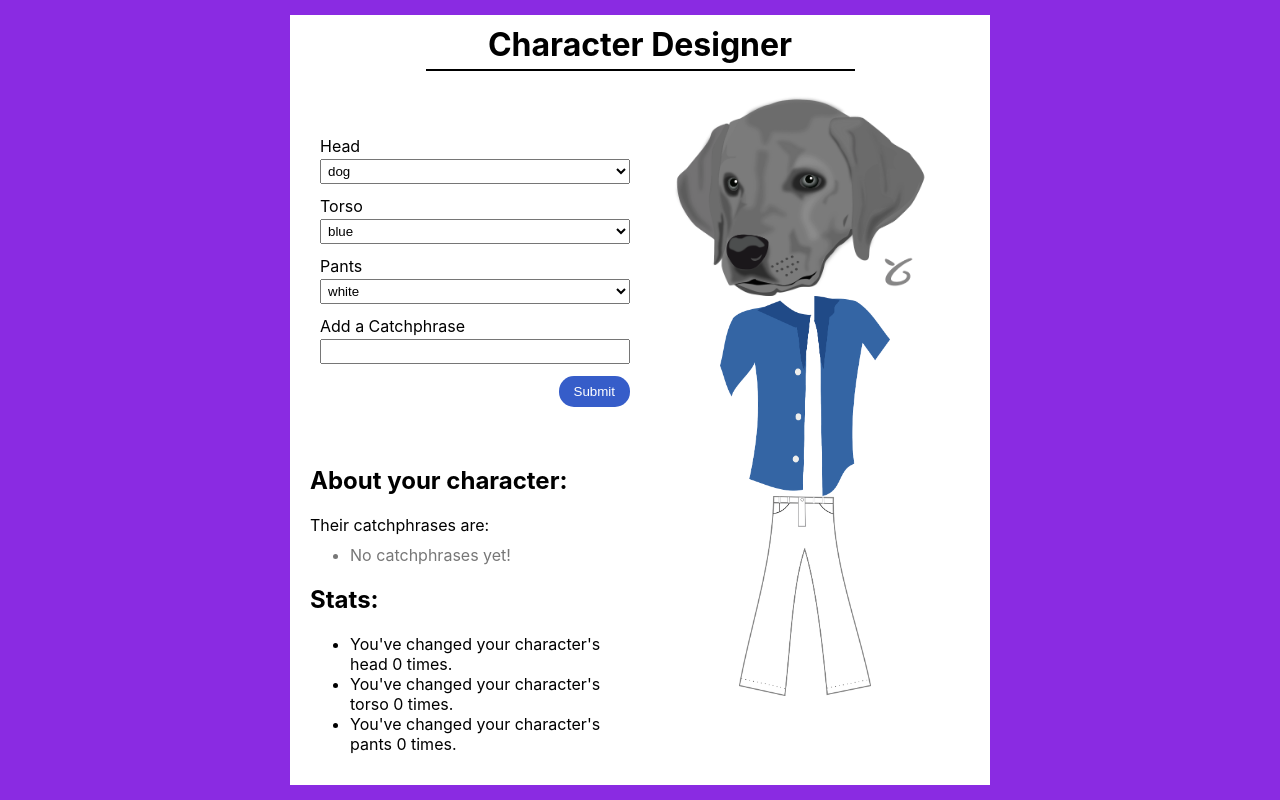
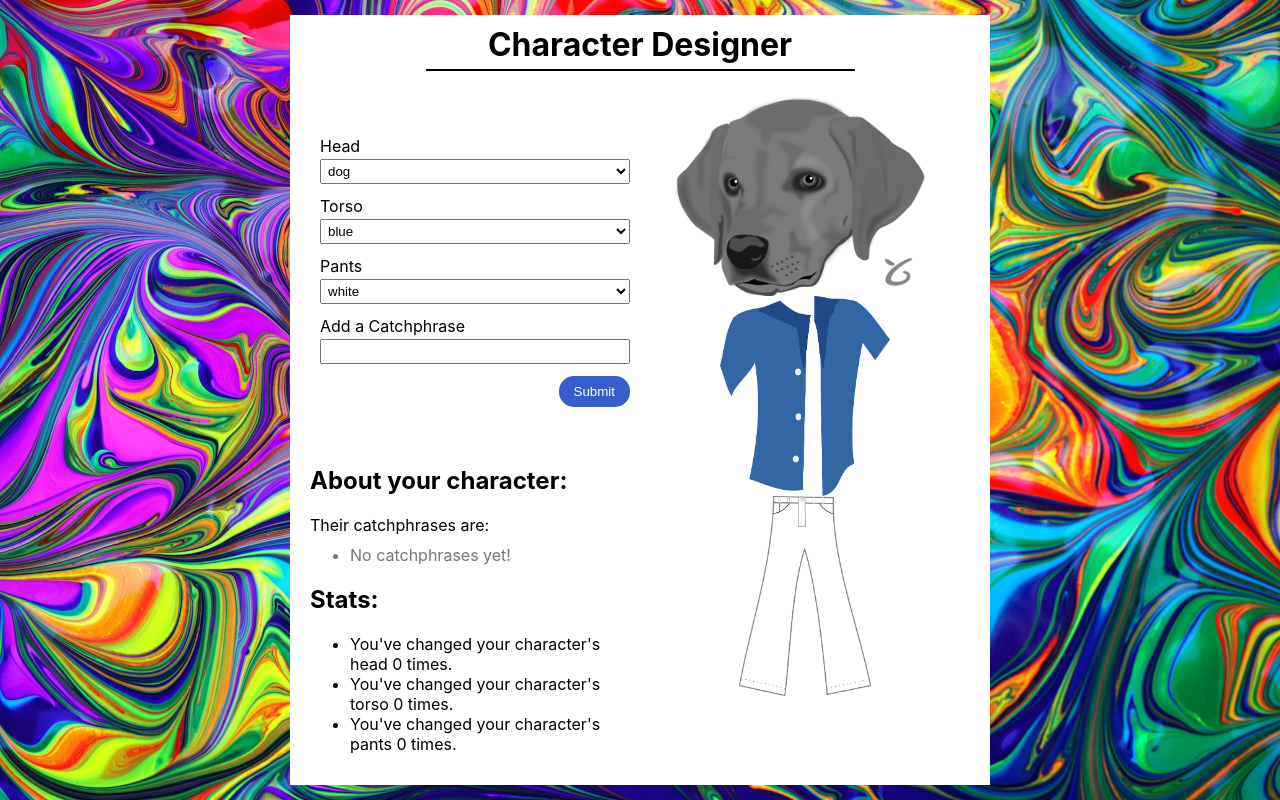
Before and after one commit to david-qz/react-character-designer, a React (Create React App) app: page / in a window 1280 px wide. Built offline with nearby package versions, Linux system fonts and the light colour scheme.

Commit message:
Add a colorful background image.

```diff
--- a/src/index.css
+++ b/src/index.css
@@ -3,7 +3,8 @@
 }
 
 html {
-  background-color: blueviolet;
+  background-image: url("./images/background.jpg");
+  background-size: cover;
 }
 
 body {
```
Also changed, not shown: src/images/background.jpg (added).
